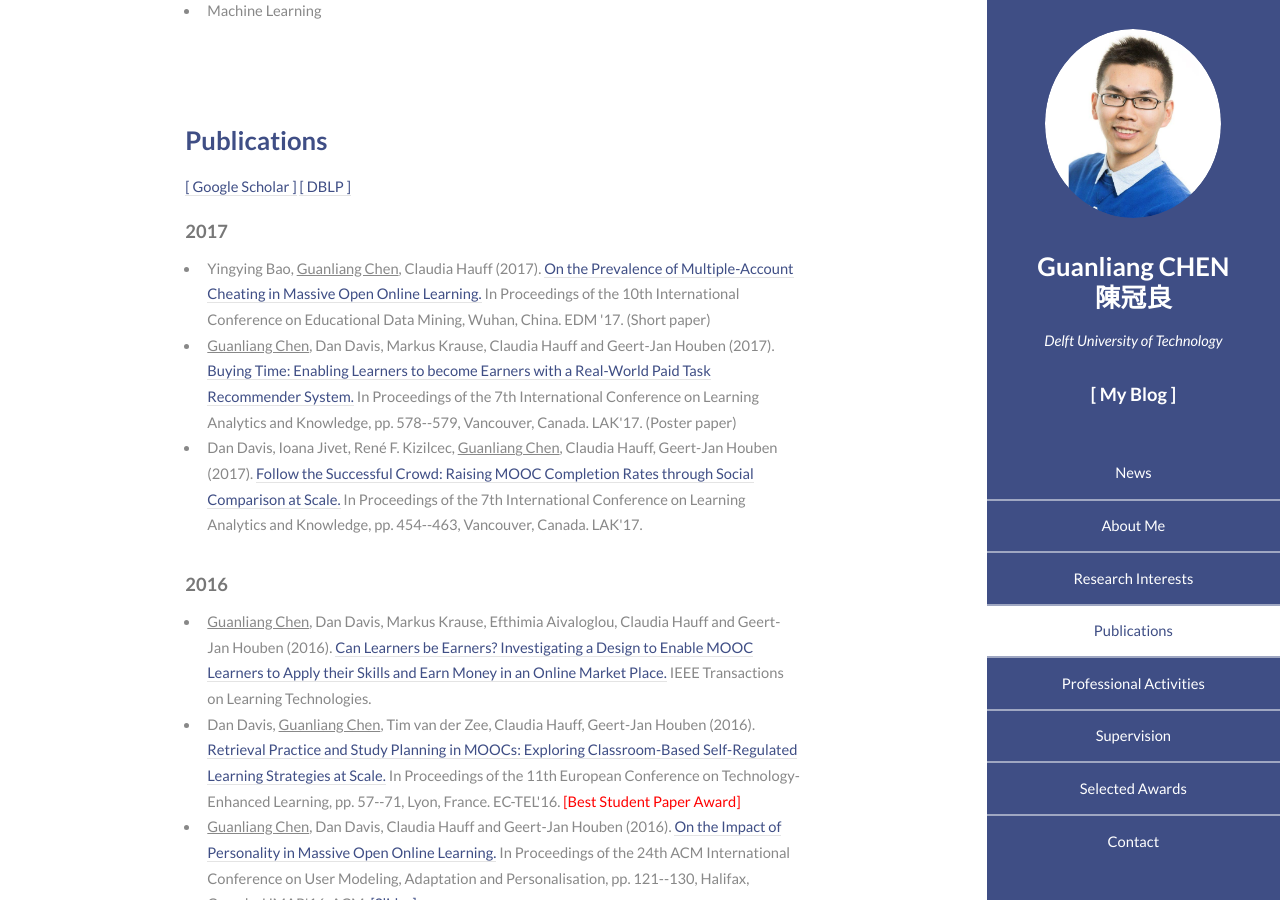
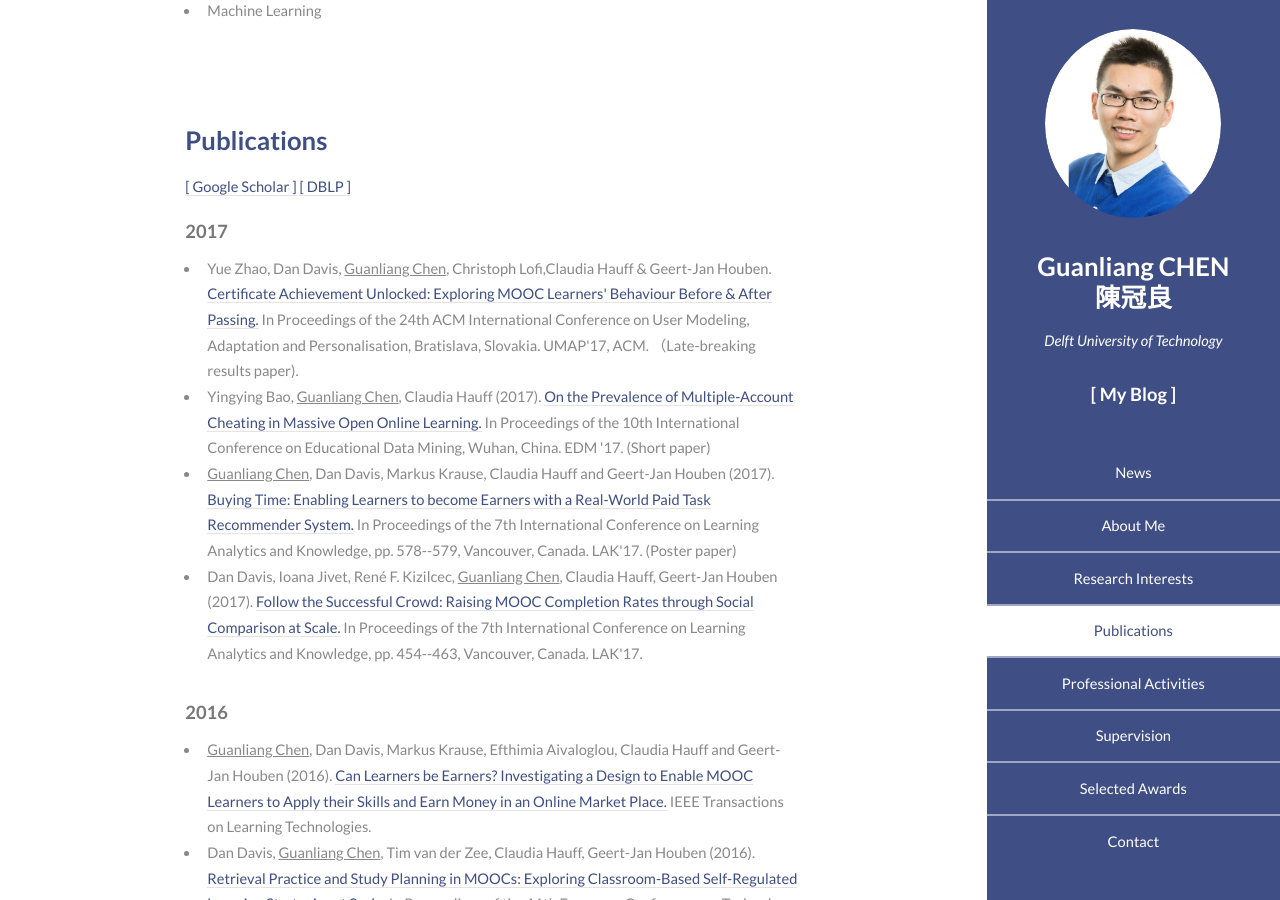
Before and after one commit to AngusGLChen/__angusglchen.github.io, a Jekyll site: the page index.html, which Jekyll copies as it is, in a window 1280 px wide and 900 px high, scrolled down 1002 px. Built offline with Jekyll 4.4.1, drawn with Linux system fonts in a browser that asks for light colours; some of the changed text lies outside the part shown.

Commit message:
June 18, 2017

```diff
--- a/index.html
+++ b/index.html
@@ -57,7 +57,7 @@
 									<header class="major">
 										<h3>News</h3>
 											<ul>
-												<li><i class="star icon"></i>I will give a keynote talk in the <a href="http://www.xlearningcenter.com/nd.jsp?id=139&_np=2_302">Doctoral Student Forum on MOOC Research</a> in Peking University, Beijing, China in July 2017.</li>
+												<li><i class="star icon"></i>I will give a keynote talk in the <a href="http://www.xlearningcenter.com/nd.jsp?id=139&_np=2_302">Doctoral Student Forum on MOOC Research</a> at the Peking University, Beijing, China in July 2017.</li>
 												<li>Yingying Bao, a former master student in our group, will be at EDM 2017 to present our accepted short paper in June 2017.</li>
 												<li>I will be at LAK 2017 for my accepted poster paper and the <a href="dan7davis.github.io/post-MOOC/">Post-MOOC Development Workshop</a> that I co-organised in March 2017.</li>
 
@@ -100,6 +100,7 @@
 									<h3>Publications</h3>
 									<p><a href="https://scholar.google.com/citations?user=NqOqvk0AAAAJ">[ Google Scholar ]</a> <a href="http://dblp.uni-trier.de/pers/hd/c/Chen:Guanliang">[ DBLP ]</a></p>
 									<h4>2017</h4><ul>
+										<li>Yue Zhao, Dan Davis, <u>Guanliang Chen</u>, Christoph Lofi,Claudia Hauff & Geert-Jan Houben.  <a href="">Certificate Achievement Unlocked: Exploring MOOC Learners' Behaviour Before & After Passing.</a> In Proceedings of the 24th ACM International Conference on User Modeling, Adaptation and Personalisation, Bratislava, Slovakia. UMAP'17, ACM. （Late-breaking results paper).</li>
 										<li>Yingying Bao, <u>Guanliang Chen</u>, Claudia Hauff (2017). <a href="">On the Prevalence of Multiple-Account Cheating in Massive Open Online Learning.</a> In Proceedings of the 10th International Conference on Educational Data Mining, Wuhan, China. EDM '17. (Short paper)</li>
 										<li><u>Guanliang Chen</u>, Dan Davis, Markus Krause, Claudia Hauff and Geert-Jan Houben (2017). <a href="http://dl.acm.org/citation.cfm?id=3029469">Buying Time: Enabling Learners to become Earners with a Real-World Paid Task Recommender System.</a> In Proceedings of the 7th International Conference on Learning Analytics and Knowledge, pp. 578--579, Vancouver, Canada. LAK'17. (Poster paper)</li>
 										<li>Dan Davis, Ioana Jivet, René F. Kizilcec, <u>Guanliang Chen</u>, Claudia Hauff, Geert-Jan Houben (2017). <a href="http://dl.acm.org/citation.cfm?id=3027411">Follow the Successful Crowd: Raising MOOC Completion Rates through Social Comparison at Scale.</a> In Proceedings of the 7th International Conference on Learning Analytics and Knowledge, pp. 454--463, Vancouver, Canada. LAK'17.</li>
```
